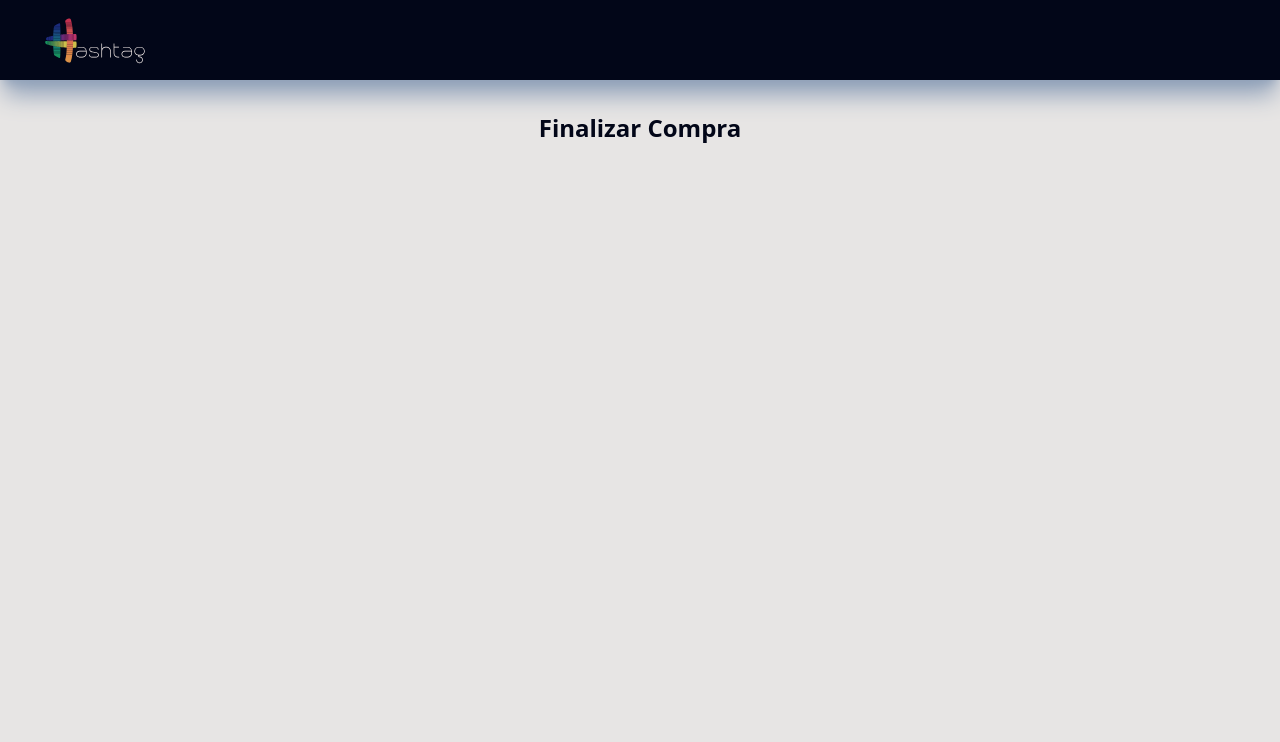
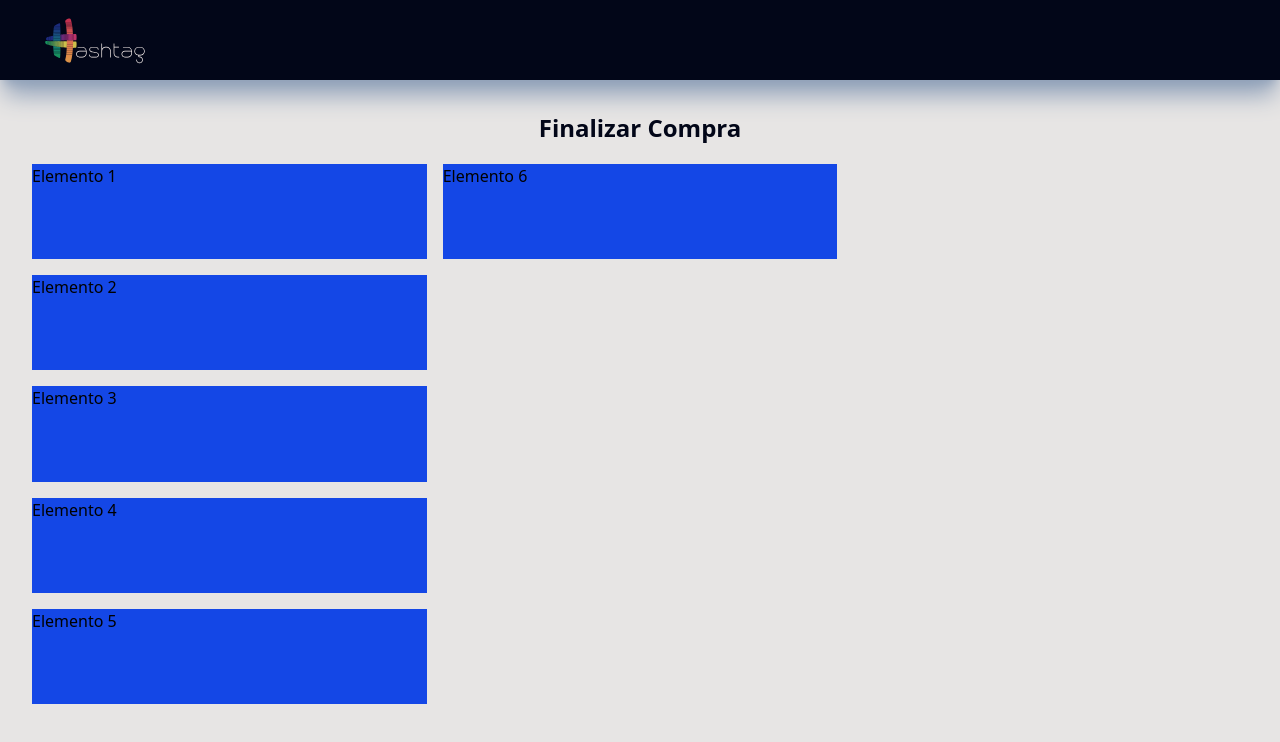
Before and after one commit to auriceliof/hashtag-MagazineProject, a React app in the folder frontend/: page /checkout in a window 1280 px wide. Shown: the top 742 px of the page. Built offline with nearby package versions, Linux system fonts and the light colour scheme; the HTML template or start-up script is replaced by a standard one.

Commit message:
Add grid in chackout page

```diff
--- a/frontend/src/pages/CheckoutPage/Checkout.jsx
+++ b/frontend/src/pages/CheckoutPage/Checkout.jsx
@@ -4,6 +4,14 @@ const Checkout = () => {
       <p className="text-center text-2xl font-bold text-slate-950 pt-8">
         Finalizar Compra
       </p>
+      <form className="grid grid-rows-5 grid-cols-3 grid-flow-col gap-4 h-3/4 mt-5 px-8">
+        <p className="bg-blue-700">Elemento 1</p>
+        <p className="bg-blue-700">Elemento 2</p>
+        <p className="bg-blue-700">Elemento 3</p>
+        <p className="bg-blue-700">Elemento 4</p>
+        <p className="bg-blue-700">Elemento 5</p>
+        <p className="bg-blue-700">Elemento 6</p>
+      </form>
     </main>
   );
 };
```
